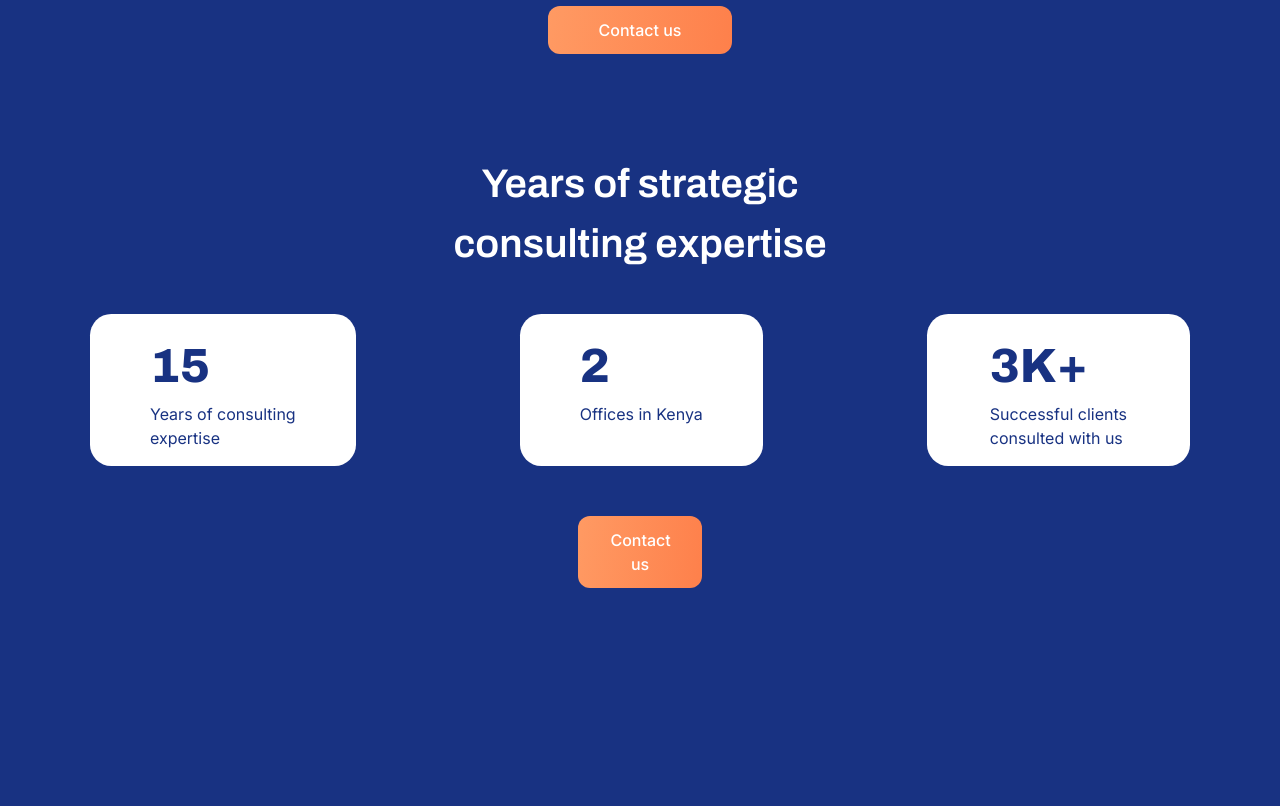
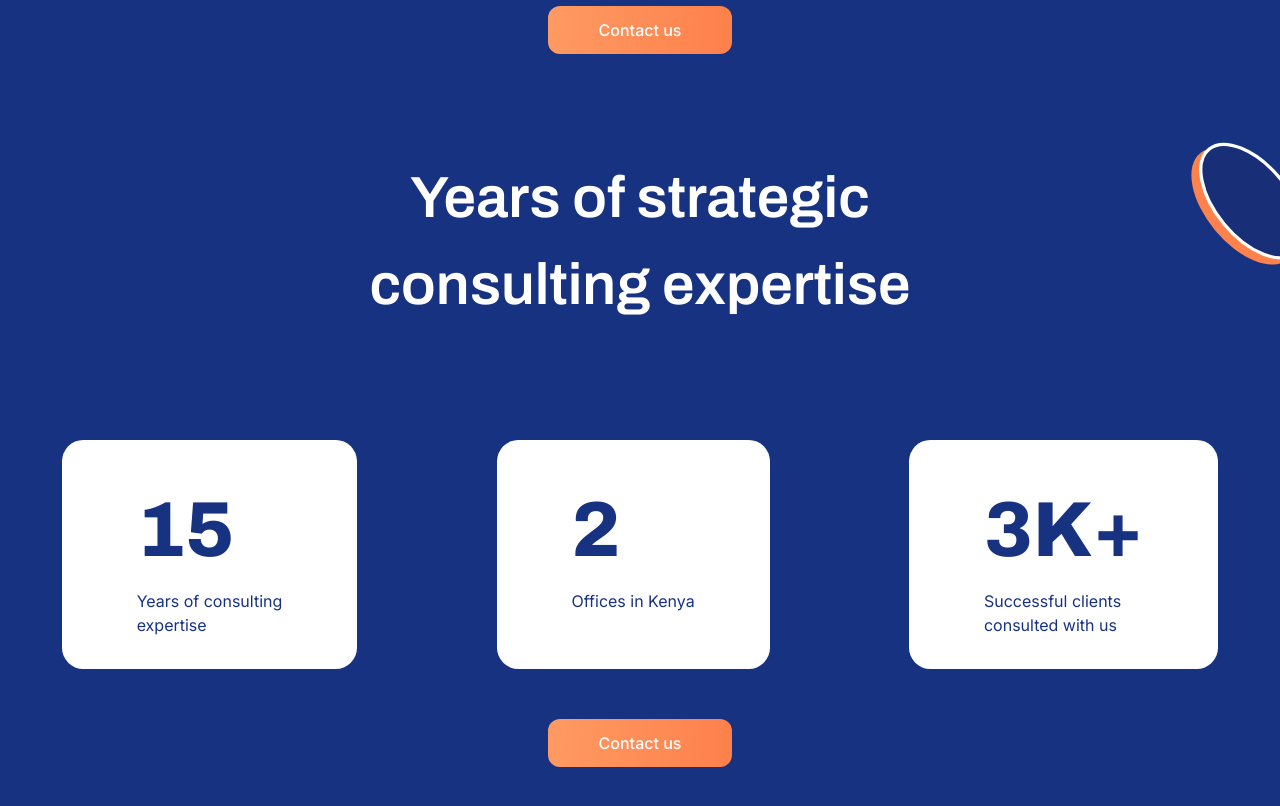
Before and after one commit to almondkiruthu/Limarge, a React (Vite) app in the folder client/: page / in a window 1280 px wide. Shown: the part 2260-3066 px from the top of the page. Built offline with nearby package versions, Linux system fonts and the light colour scheme; what prettier-plugin-tailwindcss would draw is missing.

Commit message:
I made the first part of the stories component responsive

```diff
--- a/client/src/components/Stories.tsx
+++ b/client/src/components/Stories.tsx
@@ -6,22 +6,22 @@ const Stories = () => {
       <div className="relative rounded-b-[2.5rem] bg-customBlue pb-96">
         <div className="container">
           <div className="pt-[6.25rem] text-center">
-            <h2 className="font-archivo text-[2.5rem] font-semibold text-white 2xl:text-[3.625rem]">
+            <h2 className="font-archivo text-[2.5rem] font-semibold text-white xl:text-[3.625rem]">
               Years of strategic <br /> consulting expertise
             </h2>
           </div>
-          <div className="invisible 2xl:visible 2xl:absolute 2xl:right-0 2xl:top-[4.375rem]">
+          <div className="invisible xl:visible xl:absolute xl:right-0 xl:top-[4.375rem]">
             <img
               src="/Storiesassets/Ring.svg"
               alt="Ring"
-              className="h-[0] 2xl:h-[100%]"
+              className="h-[0] xl:h-[10rem] 2xl:h-[100%]"
             />
           </div>
-          <div className="flex flex-wrap gap-y-10 pt-10 2xl:gap-x-[8rem] 2xl:gap-y-0 2xl:pt-24">
+          <div className="flex flex-wrap gap-y-10 pt-10  xl:gap-x-[2rem] xl:gap-y-0 xl:pt-28  2xl:gap-x-[8rem] 2xl:pt-24">
             <div className="mx-auto rounded-[1.33rem] bg-white">
-              <div className="px-[3.75rem] py-4  text-customBlue 2xl:px-[4.6875rem] 2xl:py-8">
+              <div className="px-[3.75rem] py-4  text-customBlue xl:px-[4.6875rem] xl:py-8">
                 <div>
-                  <p className="font-archivo text-[3rem] font-extrabold 2xl:text-[4.875rem]">
+                  <p className="font-archivo text-[3rem] font-extrabold xl:text-[4.875rem]">
                     15
                   </p>
                 </div>
@@ -33,9 +33,9 @@ const Stories = () => {
               </div>
             </div>
             <div className="mx-auto rounded-[1.33rem] bg-white">
-              <div className="px-[3.75rem] py-4  text-customBlue 2xl:px-[4.6875rem] 2xl:py-8">
+              <div className="px-[3.75rem] py-4  text-customBlue xl:px-[4.6875rem] xl:py-8">
                 <div>
-                  <p className="font-archivo text-[3rem] font-extrabold 2xl:text-[4.875rem]">
+                  <p className="font-archivo text-[3rem] font-extrabold xl:text-[4.875rem]">
                     2
                   </p>
                 </div>
@@ -45,9 +45,9 @@ const Stories = () => {
               </div>
             </div>
             <div className="mx-auto rounded-[1.33rem]  bg-white">
-              <div className="px-[3.9375rem] py-4  text-customBlue 2xl:px-[4.6875rem] 2xl:py-8">
+              <div className="px-[3.9375rem] py-4  text-customBlue xl:px-[4.6875rem] xl:py-8">
                 <div>
-                  <p className="font-archivo text-[3rem] font-extrabold 2xl:text-[4.875rem]">
+                  <p className="font-archivo text-[3rem] font-extrabold xl:text-[4.875rem]">
                     3K+
                   </p>
                 </div>
@@ -62,7 +62,7 @@ const Stories = () => {
           </div>
 
           <div className="px-4 pt-[3.125rem] text-center font-inter 2xl:pt-20">
-            <button className="contact-us-btn w-[100%] rounded-[0.75rem] py-3 text-center font-medium text-white lg:w-[10%] lg:px-8">
+            <button className="contact-us-btn w-[100%] rounded-[0.75rem] py-3 text-center font-medium text-white lg:px-8 xl:w-[15%] 2xl:w-[10%]">
               Contact us
             </button>
           </div>
```
